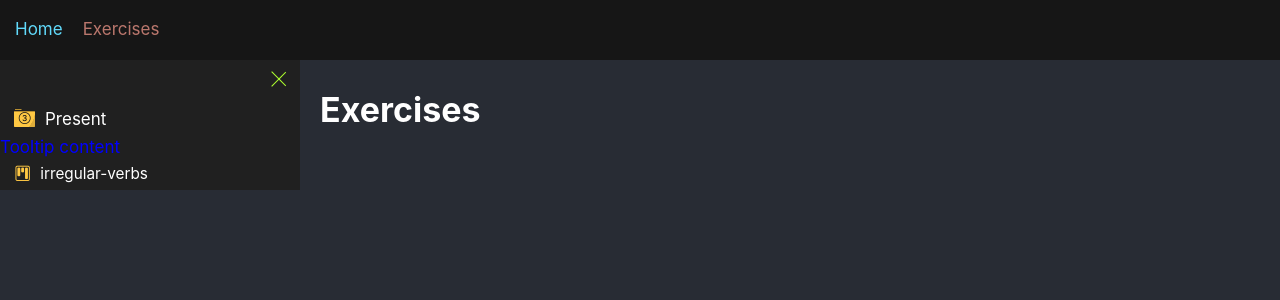
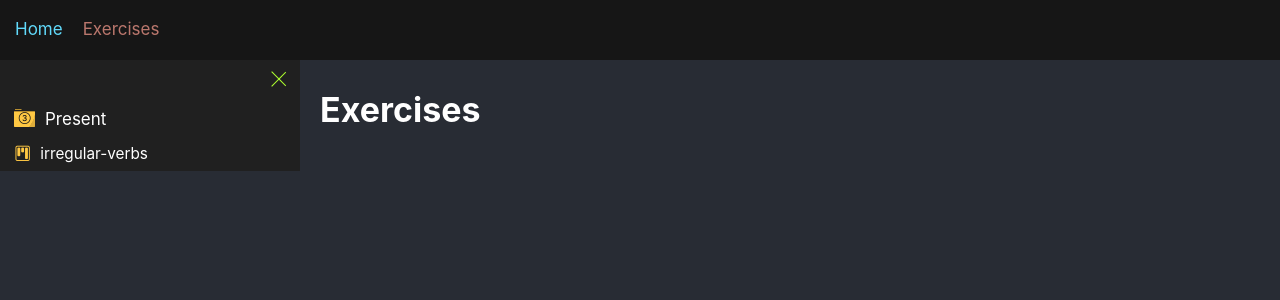
Before and after one commit to Yaroslav-Bondar/English-trainer, a React (Create React App) app: page /exercises in a window 1280 px wide. Shown: the top 300 px of the page. Built offline with nearby package versions, Linux system fonts and the light colour scheme.

Commit message:
tooltips for sidebar items in a minimized sidebar state

```diff
--- a/src/components/Sidebar/SidebarItem/SidebarItem.jsx
+++ b/src/components/Sidebar/SidebarItem/SidebarItem.jsx
@@ -5,12 +5,23 @@ import Tooltip from '../../UI/UITooltip';
 import classNames from 'classnames/bind';
 import styles from './SidebarItem.module.scss';
 
-const SidebarItem = ({item, min, toggleMin, ...rest}) => {
+const SidebarItem = ({item, min, toggleMin}) => {
     // show/hide submenu
     const [open, setOpen] = useState(false);
     // open submenu and minified sidebar
     const fullOpen = open && !min;
     const st = classNames.bind(styles);
+    const toolTipStyles = {
+        width: 'auto',
+        bottom: '105%',
+        padding: '3px 5px',
+        color: '#ba776d',
+        transform: 'translateY(0)',
+        opacity: '.9',
+        'white-space': 'nowrap',
+    }
+    const text = item.title;
+
     if(item.childrens) {
         const titleIconClass = st({
             'sidebar__title-icon': true,
@@ -29,8 +40,7 @@ const SidebarItem = ({item, min, toggleMin, ...rest}) => {
             'sidebar__content': true,
             'sidebar__content_active': fullOpen,
         });
-        return (
-            <div className={st('sidebar__item')}>
+        const html = <div className={st('sidebar__item')}>
                         <div
                             onClick={() => {
                                 if(min) {toggleMin(!min); setOpen(true)} else {setOpen(!open)}
@@ -58,7 +68,7 @@ const SidebarItem = ({item, min, toggleMin, ...rest}) => {
                             {item.childrens.map((child, index) => <SidebarItem item={child} key={index} min={min}/>)}
                         </div>
                     </div>
-        );
+        return min ? <Tooltip style={toolTipStyles} content={text}>{html}</Tooltip> : html;
     } else {
         const itemClass = ['sidebar__item', 'sidebar__item_plain'];
         const plainIconClass = st({
@@ -70,18 +80,15 @@ const SidebarItem = ({item, min, toggleMin, ...rest}) => {
             'sidebar__plain-title': true,
             'sidebar__plain-title_active': !min,
         });
-        return (
-            <Tooltip style={{color: 'blue'}}>
-                <NavLink to={item.path || '#'} className={st(itemClass)}>
+        const html = <NavLink to={item.path || '#'} className={st(itemClass)}>
                         {item.icon &&
-                        <div className={plainIconClass}></div>
+                            <span className={plainIconClass}></span>
                         }
-                    <div className={plainTitleClass}>
-                        {item.title}
-                    </div>
+                        <span className={plainTitleClass}>
+                            {text}
+                        </span>
                     </NavLink>
-            </Tooltip>
-        )
+        return min ? <Tooltip style={toolTipStyles} content={text}>{html}</Tooltip> : html;
     }
 }
 
--- a/src/components/Sidebar/SidebarItem/SidebarItem.module.scss
+++ b/src/components/Sidebar/SidebarItem/SidebarItem.module.scss
@@ -2,6 +2,7 @@
     &__item {
         display: block;
         padding: .5em .6em;
+        cursor: pointer;
         &:hover{
             background-color: rgba(255, 255, 255, .1);
         }
@@ -20,8 +21,6 @@
         display: flex;
         justify-content: space-between;
         align-items: center;
-        // color: rgb(239, 18, 18);
-        // font-size: .8em;
         &-icon {
             display: flex;
             align-items: center;
@@ -59,7 +58,6 @@
             }
         }
         &-title {
-
             display: none;
             &_active {
                 display: block;
--- a/src/components/UI/UITooltip/UITooltip.jsx
+++ b/src/components/UI/UITooltip/UITooltip.jsx
@@ -1,7 +1,7 @@
 import React, {Component} from 'react';
 import PropTypes from 'prop-types';
-import classNames from 'classnames';
-import './UITooltip.module.scss';
+import classNames from 'classnames/bind';
+import styles from './UITooltip.module.scss';
 
 class Tooltip extends Component {
     static propTypes = {
@@ -28,24 +28,25 @@ class Tooltip extends Component {
         this.setState({visible});
     }
     render() {
-        const visible = this.state;
+        const {visible} = this.state;
         const {children, content, style, position} = this.props;
-        const classes = classNames(
-            'tooltip',
-            position,
+        const st = classNames.bind(styles);
+        const itemClasses = st(
+            'tooltip__item',
+            'tooltip__item_position_' + position,
         );
         return (
-            <span className='tolltipWrapper'>
-                {visible && <span style={style} className={classes}>{content}</span>}
-                <span
-                    className='targetElement'
+            <div className={st('tooltip')}>
+                {visible && <div style={style} className={itemClasses}>{content}</div>}
+                <div
+                    className={st('tooltip__target')}
                     onMouseEnter={this.show}
                     onMouseLeave={this.hide}
                 >
                     {children}
-                </span>
-            </span>
-        );
+                </div>
+            </div>
+        )
     }
 }
 
--- a/src/components/UI/UITooltip/UITooltip.module.scss
+++ b/src/components/UI/UITooltip/UITooltip.module.scss
@@ -0,0 +1,38 @@
+.tooltip {
+    position: relative;
+    &__item {
+        position: absolute;
+        padding: 10px;
+        border-radius: 3px;
+        overflow: hidden;
+        background-color: #EDEDED;
+        width: 300px;
+        font-size: 12px;
+        box-sizing: border-box;
+        box-shadow: 1px 1px 10px #777;
+        z-index: 9999;
+        &_position_top {
+            bottom: 130%;
+            transform: translateX(-50%);
+            left: 50%;
+        }
+        &_position_bottom {
+            top: 130%;
+            transform: translateX(-50%);
+            left: 50%;
+        }
+        &_position_right {
+            left: 130%;
+            transform: translateY(-50%);
+            top: 50%;
+        }
+        &_position_left {
+            right: 130%;
+            transform: translateY(-50%);
+            top: 50%;
+        }
+    }
+    &__target {
+        cursor: pointer;
+    }
+}
```
Lines whose indentation alone changed are shown as unchanged.
